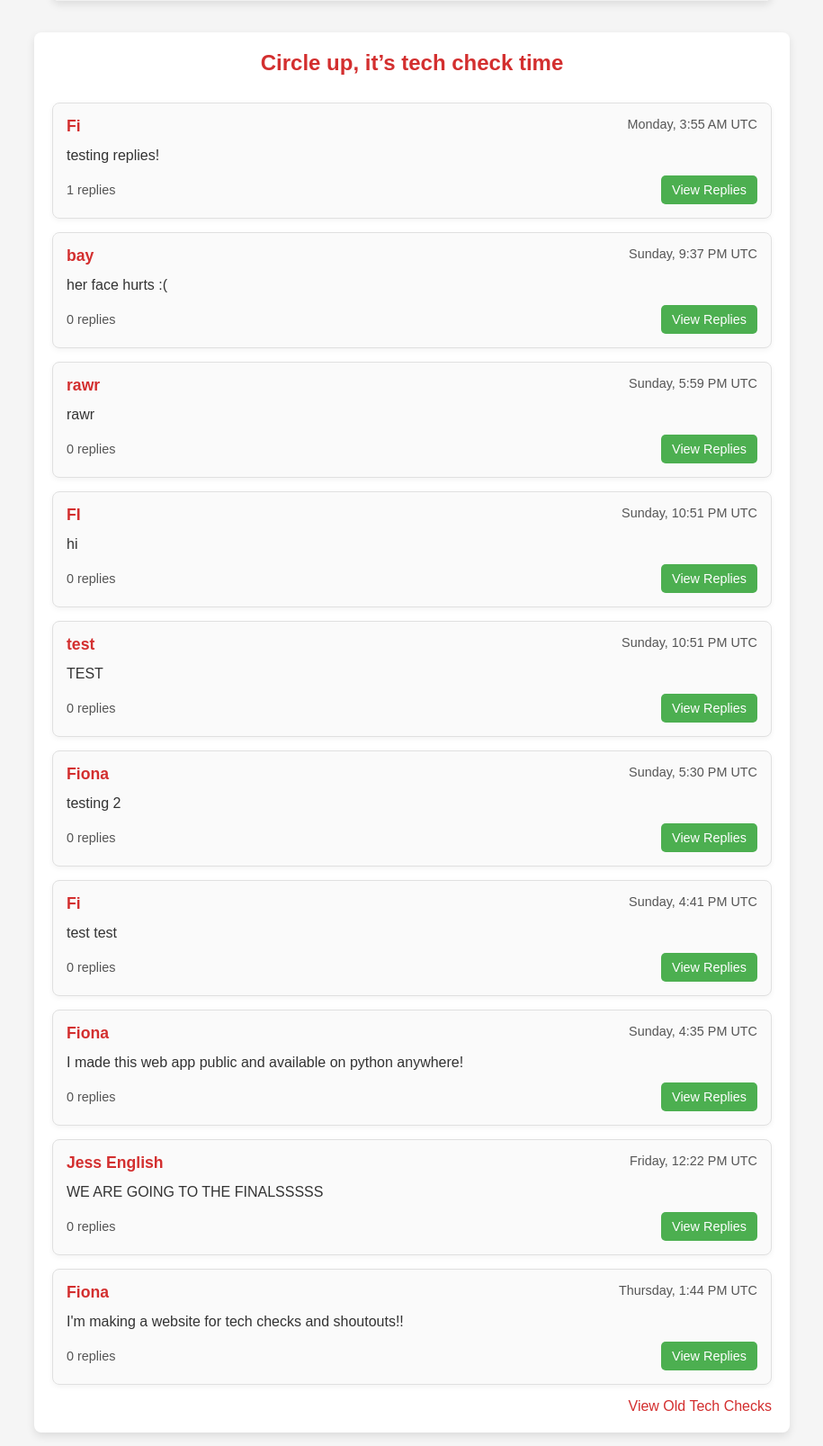
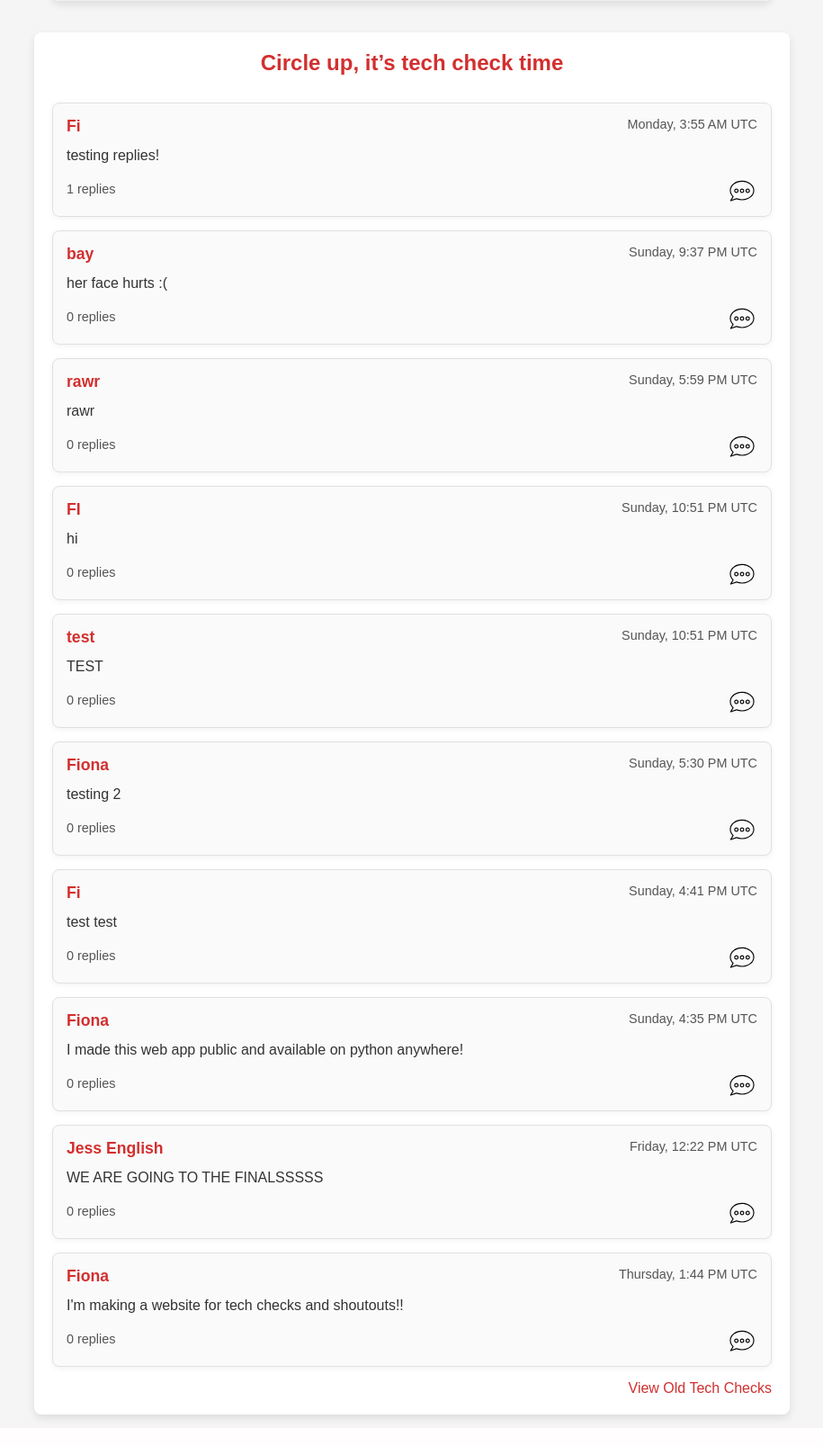
Before and after one commit to FionaKP/tech-check, a Flask app: page / in a window 1280 px wide. Shown: the part 496-2103 px from the top of the page at 90% size, without its empty margins (182-1097 px from the left). After the commit the page ends 2078 px from the top, so only its background shows below. Run offline with Flask 3, Linux system fonts and the light colour scheme.

Commit message:
Styling for button as image

```diff
--- a/static/styles.css
+++ b/static/styles.css
@@ -269,24 +269,31 @@ body {
 }
 
 .view-replies-btn {
-    background-color: #4CAF50; /* Match site theme color */
-    color: white;
+    background: none; /* Remove default button styling */
     border: none;
-    padding: 8px 12px;
-    border-radius: 5px;
+    padding: 0;
     cursor: pointer;
-    font-size: 0.9em;
-    transition: background-color 0.3s ease;
+    display: inline-flex;
+    align-items: center;
+    justify-content: center;
+    transition: transform 0.2s ease;
 }
 
 .view-replies-btn:hover {
-    background-color: #45a049; /* Slightly darker green on hover */
+    transform: scale(1.1); /* Slightly enlarge on hover */
 }
 
 .view-replies-btn:active {
-    background-color: #3e8e41; /* Even darker green on click */
+    transform: scale(0.95); /* Shrink slightly on click */
 }
 
+.reply-icon {
+    width: 34px; /* Desired width */
+    height: 30px; /* Adjusted height for visible portion (about two-thirds) */
+    object-fit: cover; /* Ensures the image fits within the visible area */
+    object-position: top; /* Aligns the visible area to the top of the image */
+    overflow: hidden; /* Ensures only the specified portion is visible */
+}
 
 
 /* Responsive design */
--- a/templates/index.html
+++ b/templates/index.html
@@ -82,7 +82,9 @@
                         <div class="message">${post.message}</div>
                         <div class="post-actions">
                             <span class="reply-count">${post.replies.length} replies</span>
-                            <button class="view-replies-btn" onclick="showReplies(${post.id})">View Replies</button>
+                            <button class="view-replies-btn" onclick="showReplies(${post.id})">
+                                <img src="static/comment.svg" alt="View Replies" class="reply-icon">
+                            </button>
                         </div>
                     `;
                     postList.appendChild(postElement);
```
